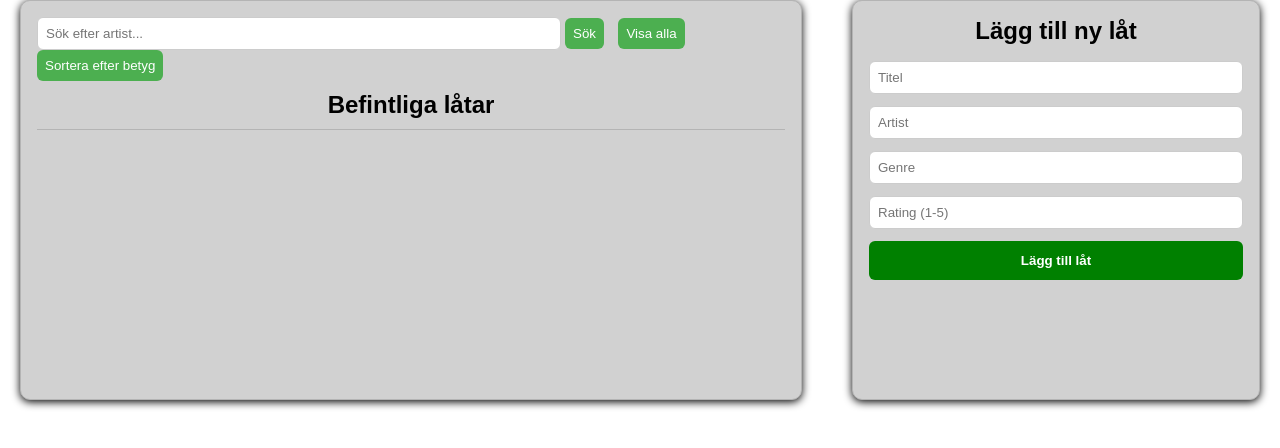
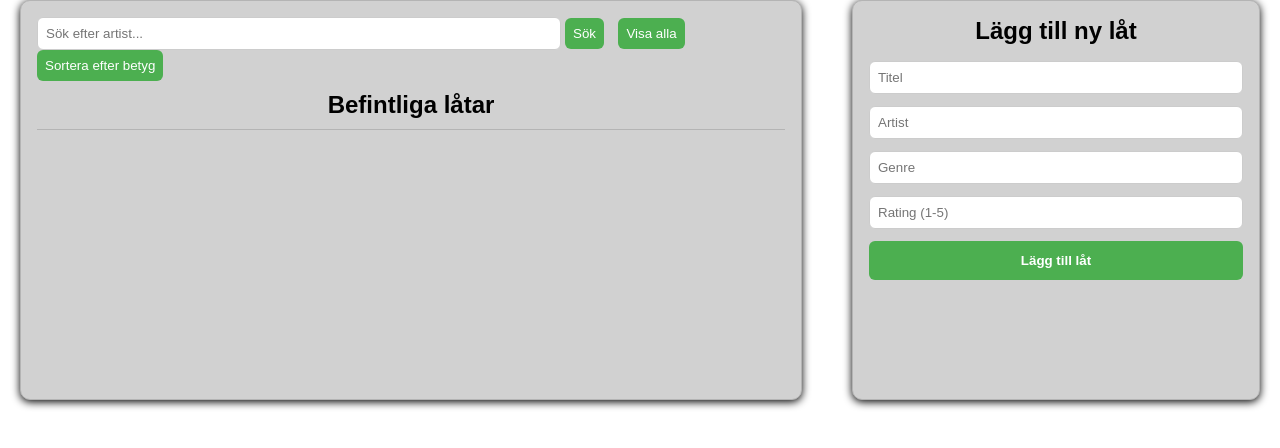
Before and after one commit to chas-academy/u06-vanilla-frontend-Shah-Sabouri, a plain HTML site: page index.html in a window 1280 px wide. Shown: the part 74-522 px from the top of the page. Drawn offline with Linux system fonts and the light colour scheme; no server answers.

Commit message:
ensure button colors match

```diff
--- a/style.css
+++ b/style.css
@@ -60,12 +60,12 @@ section {
 }
 
 #addSongBtn {
-    background-color: green;
+    background-color: #4CAF50;
     color: white;
 }
 
 #addSongBtn:hover {
-    background-color: limegreen;
+    background-color: #45a049;
 }
 
 #cancelEditBtn {
```
